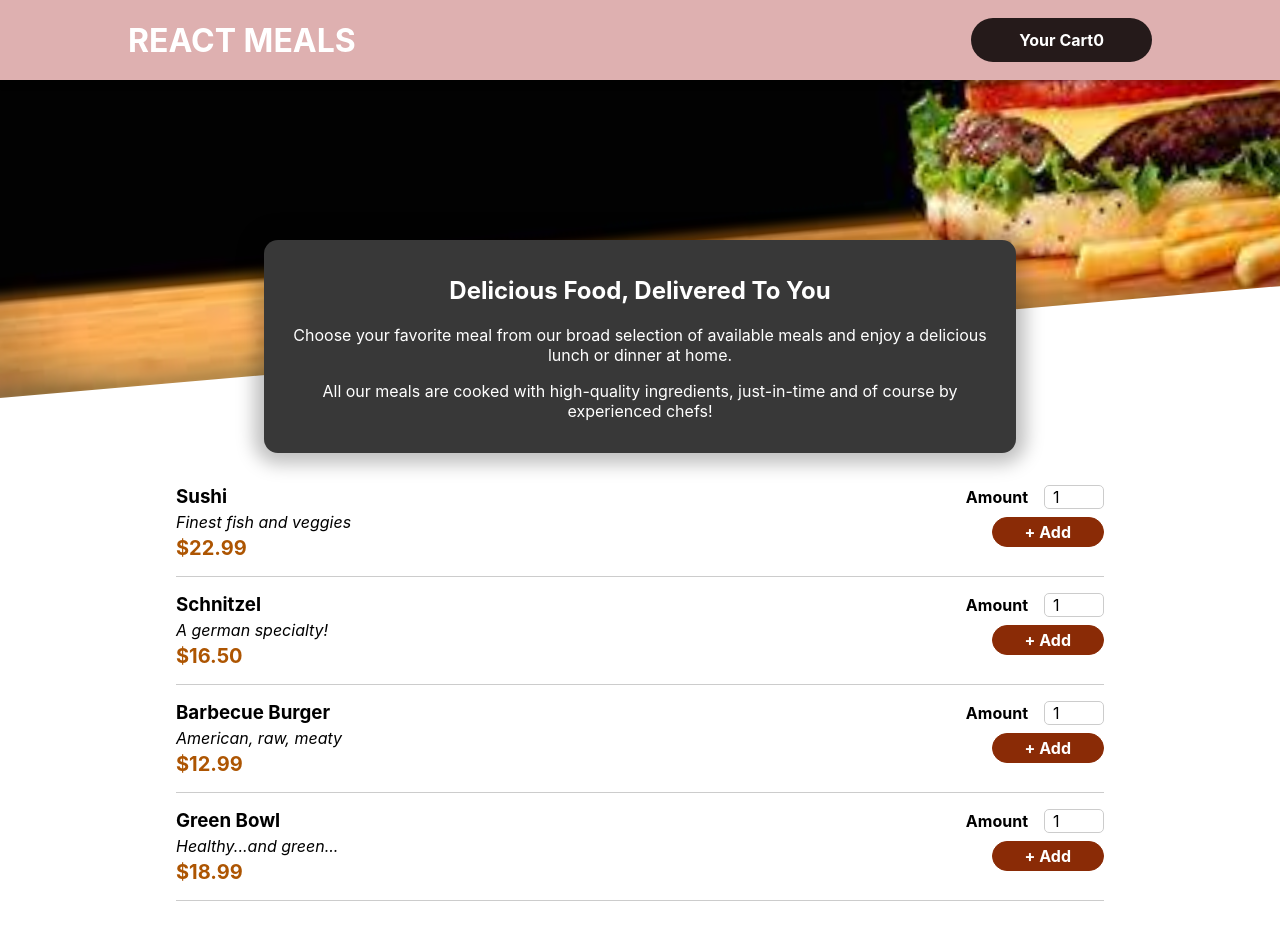
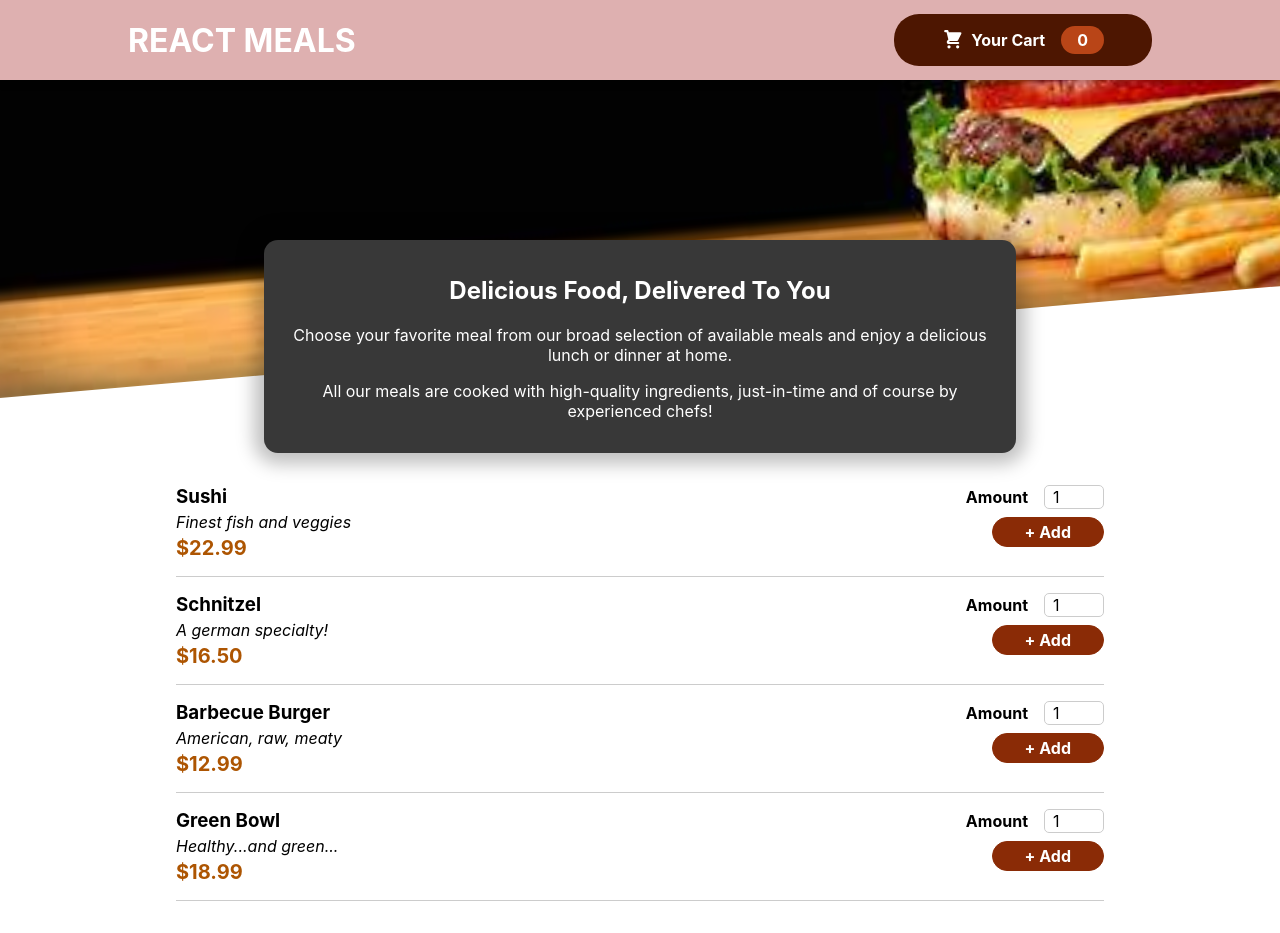
Before and after one commit to surajrai-code/resturent-website, a React (Create React App) app: page / in a window 1280 px wide. Built offline with nearby package versions, Linux system fonts and the light colour scheme.

Commit message:
done this

```diff
--- a/src/components/Layout/HeaderCartButton.module.css
+++ b/src/components/Layout/HeaderCartButton.module.css
@@ -1,17 +1,59 @@
-.button{
+.button {
     cursor: pointer;
     font: inherit;
     border: none;
-    background-color: rgb(37, 26, 26);
+    background-color: #4d1601;
     color: white;
+    padding: 0.75rem 3rem;
     display: flex;
     justify-content: space-around;
     align-items: center;
-    padding: 0.75rem 3rem;
     border-radius: 25px;
     font-weight: bold;
   }
+
   .button:hover,
-.button:active{
+  .button:active {
     background-color: #2c0d00;
   }
+
+  .icon {
+    width: 1.35rem;
+    height: 1.35rem;
+    margin-right: 0.5rem;
+  }
+
+  .badge {
+    background-color: #b94517;
+    padding: 0.25rem 1rem;
+    border-radius: 25px;
+    margin-left: 1rem;
+    font-weight: bold;
+  }
+
+  .button:hover .badge,
+  .button:active .badge {
+    background-color: #92320c;
+  }
+
+  .bump {
+    animation: bump 300ms ease-out;
+  }
+
+  @keyframes bump {
+    0% {
+      transform: scale(1);
+    }
+    10% {
+      transform: scale(0.9);
+    }
+    30% {
+      transform: scale(1.1);
+    }
+    50% {
+      transform: scale(1.15);
+    }
+    100% {
+      transform: scale(1);
+    }
+  }
```
Also changed, not shown: src/components/Cart/CartIcon.js (+10 -11 lines). Lines whose indentation alone changed are shown as unchanged.
